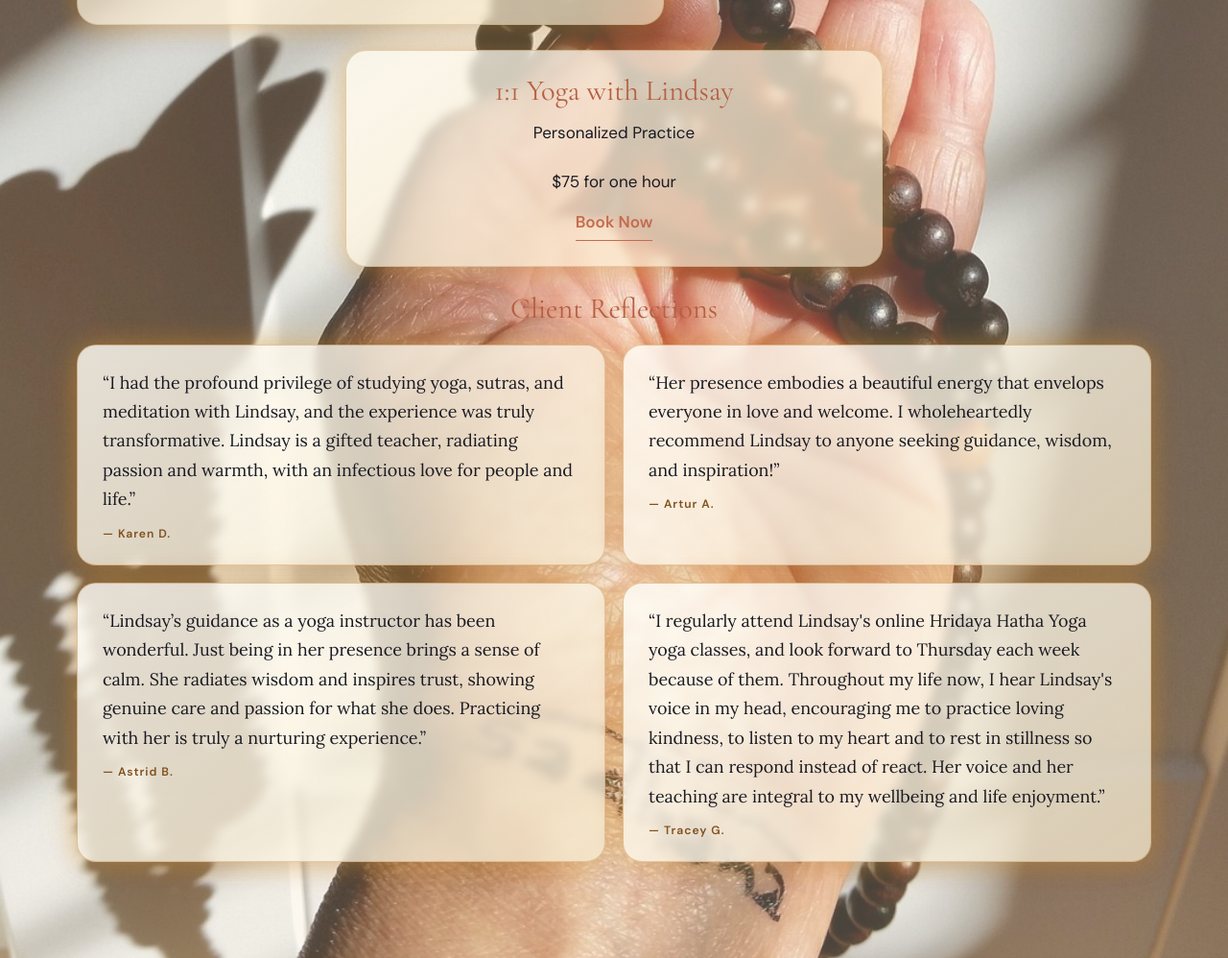
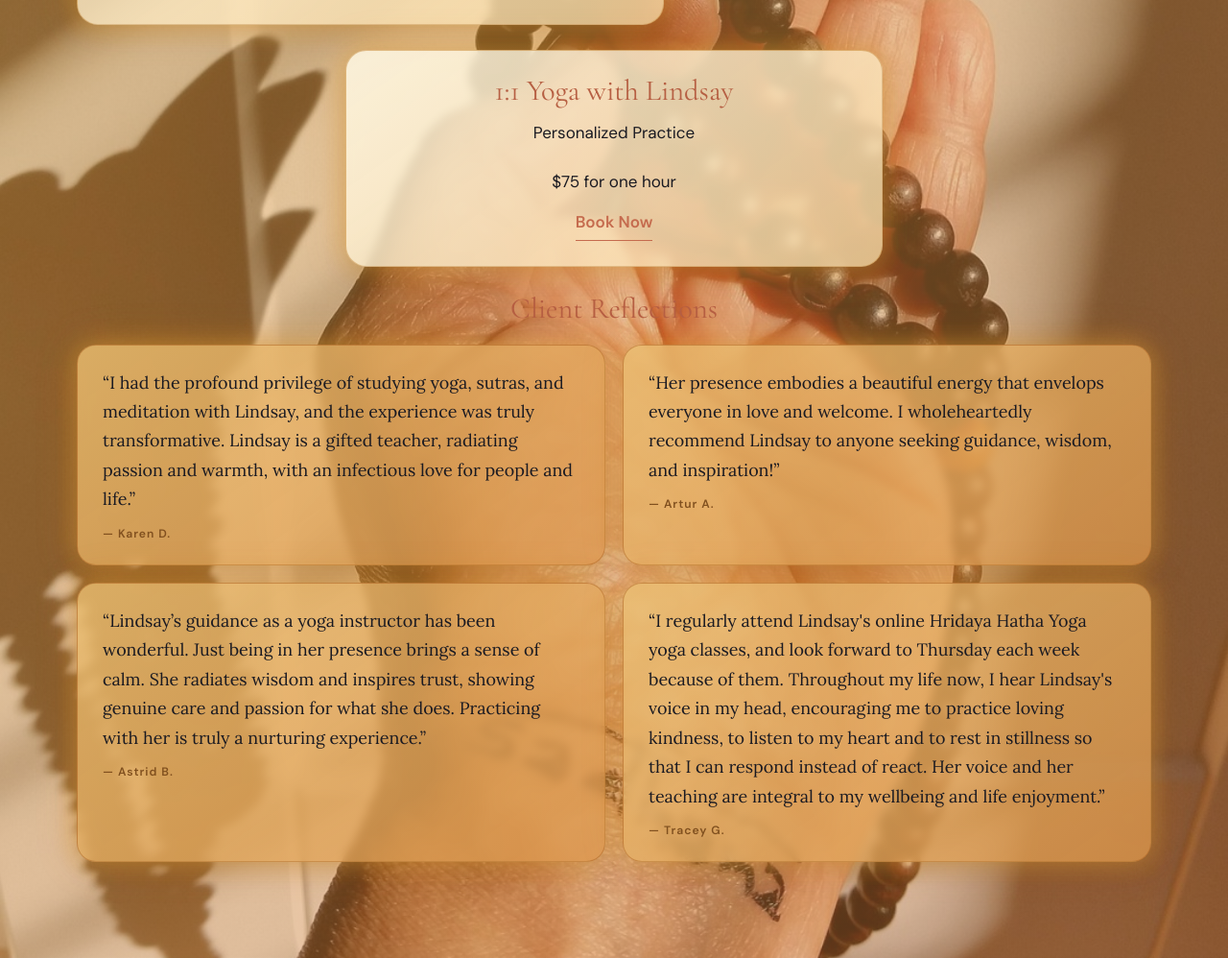
Before and after one commit to lsamuels333/guiding-star-website, a plain HTML site: page index.html in a window 1280 px wide. Shown: the part 5331-6329 px from the top of the page at 96% size. Drawn offline with nearby package versions, Linux system fonts and the light colour scheme.

Commit message:
Unify yoga background veil and add golden glowing card contrast

```diff
--- a/index.html
+++ b/index.html
@@ -100,9 +100,9 @@ h1,h2,h3{font-family:var(--serif);font-weight:400;line-height:1.08}h1{font-size:
 .yoga-reflection cite{margin-top:12px}
 @media(max-width:800px){.yoga.section{padding-top:52px}.yoga-reflection-grid{grid-template-columns:1fr}}
 
-/* Prayer-hands photograph with softly translucent yoga content panels */
+/* One warm translucent veil over the prayer-hands image; cards contrast with it */
 .yoga.section{
-  background-image:linear-gradient(145deg,rgba(249,241,222,.24),rgba(244,228,199,.30)),url("prayer%20hands.jpg");
+  background-image:linear-gradient(145deg,rgba(224,169,76,.56),rgba(196,112,53,.43)),url("prayer%20hands.jpg");
   background-size:cover;
   background-position:center center;
   background-repeat:no-repeat;
@@ -111,13 +111,16 @@ h1,h2,h3{font-family:var(--serif);font-weight:400;line-height:1.08}h1{font-size:
 .yoga .yoga-main-bubble,
 .yoga .yoga-details,
 .yoga .yoga-private-bubble{
-  background:linear-gradient(145deg,rgba(255,250,238,.78),rgba(250,230,194,.70));
-  border-color:rgba(173,126,48,.30);
+  background:linear-gradient(145deg,rgba(255,249,229,.84),rgba(250,220,166,.78));
+  border:1px solid rgba(190,126,43,.42);
+  box-shadow:0 8px 26px rgba(111,69,25,.14),0 0 24px rgba(237,174,61,.42),0 0 42px rgba(216,126,37,.25);
   backdrop-filter:blur(5px);
   -webkit-backdrop-filter:blur(5px);
 }
 .yoga .yoga-reflection{
-  background:linear-gradient(145deg,rgba(255,252,244,.82),rgba(247,235,207,.74));
+  background:linear-gradient(145deg,rgba(235,190,112,.82),rgba(221,151,76,.76));
+  border:1px solid rgba(169,99,35,.48);
+  box-shadow:0 8px 24px rgba(111,69,25,.16),0 0 24px rgba(237,174,61,.46),0 0 42px rgba(216,126,37,.28);
   backdrop-filter:blur(5px);
   -webkit-backdrop-filter:blur(5px);
 }
```
